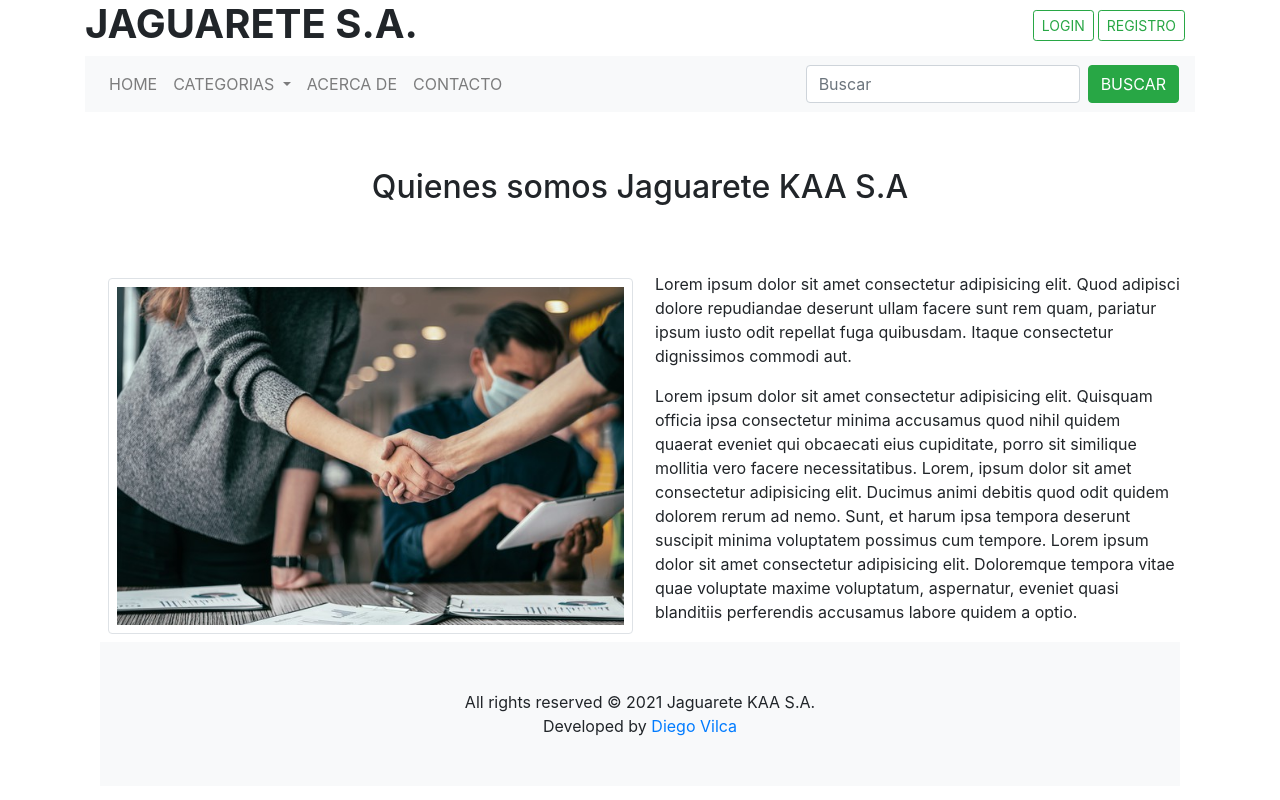
After one commit to diego-vilca/JAGUARETE-KAA-S.A, a Django app: page /acerca_de/ in a window 1280 px wide. The commit adds this page. Run offline with Django 3.2, Linux system fonts and the light colour scheme; data comes from the database, SQL or seed files in the repository; both versions use the stored data as it was after the commit; parts of the project's set-up code (start-up, migrations or seed data) failed here and were passed over; some libraries are stand-ins or nearby versions.

Commit message:
contacto, acerca de y buscador implementados

```diff
--- a/PROYECTO/SITIO/models.py
+++ b/PROYECTO/SITIO/models.py
@@ -13,7 +13,7 @@ class Categoria(models.Model):
 
 class Producto(models.Model):
     titulo = models.CharField(max_length=250, null=False)
-    imagen = models.FileField(upload_to='imagenes/')
+    imagen = models.ImageField(upload_to='imagenes/')
     descripcion_producto = models.CharField(max_length=2000, null=False)
     precio = models.FloatField()
     categoria = models.ForeignKey(Categoria, on_delete=models.CASCADE, related_name="categoria_producto")
--- /dev/null
+++ b/PROYECTO/SITIO/templates/web/acerca_de.html
@@ -0,0 +1,27 @@
+{% extends "web/layout.html" %}
+
+{% block content %}
+<div class="container">
+    <div class="row">
+        <div class="col m-2">
+            <p class="h2 text-center">
+                Quienes somos Jaguarete KAA S.A
+            </p>
+        </div>
+    </div><br><br>
+    <div class="row">
+        <div class="col-lg-6 col-sm-12 m-auto">
+            <img src="../../../media/imagenes/acerca_de.jpg" class="img-thumbnail p-2 m-2" alt="acerca de">
+        </div>
+        <div class="col-lg-6 col-sm-12 m-auto">
+            <p>
+                Lorem ipsum dolor sit amet consectetur adipisicing elit. Quod adipisci dolore repudiandae deserunt ullam facere sunt rem quam, pariatur ipsum iusto odit repellat fuga quibusdam.
+                Itaque consectetur dignissimos commodi aut.
+            </p>
+            <p>
+                Lorem ipsum dolor sit amet consectetur adipisicing elit. Quisquam officia ipsa consectetur minima accusamus quod nihil quidem quaerat eveniet qui obcaecati eius cupiditate, porro sit similique mollitia vero facere necessitatibus.
+                Lorem, ipsum dolor sit amet consectetur adipisicing elit. Ducimus animi debitis quod odit quidem dolorem rerum ad nemo. Sunt, et harum ipsa tempora deserunt suscipit minima voluptatem possimus cum tempore. Lorem ipsum dolor sit amet consectetur adipisicing elit. Doloremque tempora vitae quae voluptate maxime voluptatum, aspernatur, eveniet quasi blanditiis perferendis accusamus labore quidem a optio.
+            </p>
+    </div>
+</div>
+{% endblock %}
--- a/PROYECTO/SITIO/templates/web/layout.html
+++ b/PROYECTO/SITIO/templates/web/layout.html
@@ -65,12 +65,12 @@
 
                     </li>
                     <li class="nav-item">
-                        <a class="nav-link" href="{% url 'SITIO:index' %}">
+                        <a class="nav-link" href="{% url 'SITIO:acerca_de' %}">
                             ACERCA DE
                         </a>
                     </li>
                     <li class="nav-item">
-                        <a class="nav-link" href="{% url 'SITIO:index' %}">
+                        <a class="nav-link" href="mailto:admin@jaguareteSA.com.ar">
                             CONTACTO
                         </a>
                     </li>
--- a/PROYECTO/SITIO/templates/web/producto_editar.html
+++ b/PROYECTO/SITIO/templates/web/producto_editar.html
@@ -20,6 +20,7 @@
     <div class="form-group row">
         <label for="imagen_input"  class="col-sm-2 col-form-label">Imagen Adjunta:</label> {{ form.imagen }} {{ form.imagen.errors }}
     </div>
+    <img src='{{producto.imagen.url}}'>
     <br>
     <div class="form-group row"  class="col-sm-2 col-form-label">
         <label for="descripcion_input">&nbsp;&nbsp;&nbsp;Descripcion:&nbsp;&nbsp;&nbsp;&nbsp;</label><br> {{ form.descripcion_producto }} {{ form.descripcion_producto.errors }}
--- a/PROYECTO/SITIO/urls.py
+++ b/PROYECTO/SITIO/urls.py
@@ -6,9 +6,10 @@ app_name = "SITIO"
 urlpatterns = [
     path('', views.index, name="index"),
     path('<int:producto_id>', views.producto, name="producto"),
-    path('producto_alta', views.producto_alta, name="producto_alta"),
+    path('producto_alta/', views.producto_alta, name="producto_alta"),
     path('producto_editar/<int:producto_id>', views.producto_editar, name="producto_editar"),
     path('carrito/<int:producto_id>', views.carrito, name="carrito"),
     path('busqueda/<int:categoria_id>', views.buscador, name="buscador"),
-    path('busqueda', views.buscador, name="buscador"),
+    path('busqueda/', views.buscador, name="buscador"),
+    path('acerca_de/', views.acerca_de, name="acerca_de"),
 ]
--- a/PROYECTO/SITIO/views.py
+++ b/PROYECTO/SITIO/views.py
@@ -6,6 +6,7 @@ from django.contrib.auth.models import User
 from .forms import *
 from django.contrib.auth.decorators import login_required
 from django.contrib.auth.decorators import permission_required
+from django.db.models import Q
 
 # Create your views here.
 def index(request):
@@ -68,22 +69,22 @@ def producto_editar(request, producto_id):
     else:
         form = FormProductoCustom(instance = un_producto)
         return render(request, 'web/producto_editar.html', {
+            "form": form,
+            #paso el producto para mostrar la imagen
             "producto": un_producto,
-            "form": form,
             #paso las categorias para el menu
             "lista_categorias": Categoria.objects.all(),
         })
 
 
-
 def buscador(request, categoria_id=""):
-    # return render(request, 'web/busqueda.html', {
-    #     "categoria":categoria_id
-    # })
     if request.method == "POST":
         busqueda = request.POST['busqueda']
-        resultado = Producto.objects.filter(titulo__contains=busqueda)
-        #resultado_contenido = Producto.objects.filter(descripcion_producto__contains=busqueda)
+        #esta linea funciona
+        # resultado = Producto.objects.filter(titulo__contains=busqueda)
+
+        #el modulo Q permite me permite utilizar and/or en las consultas, distinct() me elimina las filas duplicadas
+        resultado = Producto.objects.filter( Q(titulo__icontains = busqueda) | Q(descripcion_producto__icontains = busqueda)).distinct()
 
 
         return render(request, "web/busqueda.html", {
@@ -104,6 +105,12 @@ def buscador(request, categoria_id=""):
 
         })
 
+def acerca_de(request):
+    return render(request,"web/acerca_de.html", {
+        # paso las categorias para el menu
+        "lista_categorias": Categoria.objects.all(),
+    })
+
 @permission_required('SITIO.add_carrito')
 def carrito(request, producto_id):
     pass
```
Also changed, not shown: PROYECTO/SITIO/migrations/0004_alter_producto_imagen.py (added), PROYECTO/db.sqlite3, PROYECTO/media/imagenes/acerca_de.jpg (added), PROYECTO/media/imagenes/perfume2.jpg (added).
